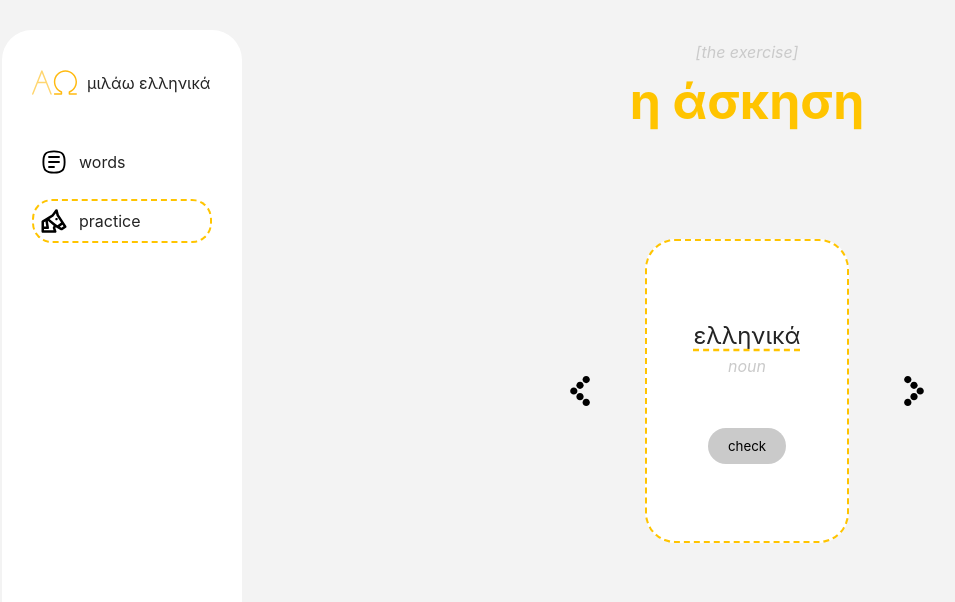
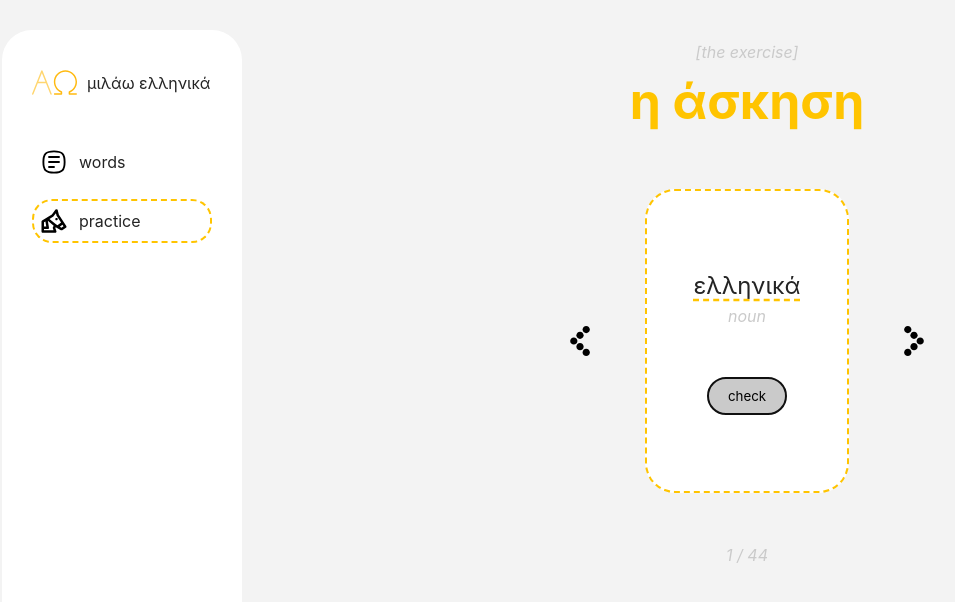
Before and after one commit to HellgaProkopovich/react-app-language-learning, a React (Vite) app: page /practice in a window 1280 px wide. Shown: the top 602 px of the page, without its empty margins (28-983 px from the left). Built offline with nearby package versions, Linux system fonts and the light colour scheme.

Commit message:
added count learn words and focus on check btn

```diff
--- a/src/components/PagePractice/PagePractice.jsx
+++ b/src/components/PagePractice/PagePractice.jsx
@@ -9,17 +9,21 @@ const PagePractice = () => {
    // for rendering words from array
    const [currentIndex, setCurrentIndex] = useState(0);
 
+   // for counting number of learnt words
+   const [countLearntWords, setCountLearntWords] = useState(1);
+
    // for button 'check'
    const [clicked, setClicked] = useState(false); // хук: состояние, метод = начальное значение(показываем кнопку check)
    const handleClicked = () => {
-      setClicked(true) // показываем перевод при клике на check
+      setClicked(true); // показываем перевод при клике на check
+      setCountLearntWords(countLearntWords + 1);
    }
 
    // for btn prev
    const handlePrev = () => {
       setClicked(false);
       setCurrentIndex((index) => index - 1 < 0 // если индекс меньше нуля
-         ? wordsList.length - 1 // показываем самое последнее влово
+         ? wordsList.length - 1 // показываем самое последнее слово
          : index - 1); // а если нет, показываем предыдущее
    }
 
@@ -42,13 +46,13 @@ const PagePractice = () => {
                <p className="textGrey">{wordsList[currentIndex].wordclass}</p>
                {//условный рендеринг для отображения кнопки и перевода после клика по кнопке
                   !clicked
-                  ? (<button className={styles.btnCheck} onClick={handleClicked}>check</button>)
+                  ? (<button className={styles.btnCheck} onClick={handleClicked} autoFocus>check</button>)
                   : (<p className={styles.wordTranslated}>{wordsList[currentIndex].wordenglish}</p>)
                }
             </div>
             <img src={btnNext} className={styles.btnNext} alt="btnNext" onClick={handleNext} />
          </div>
-
+         <p className="textGrey">{countLearntWords} / {wordsList.length}</p>
       </div>
    )
 };
--- a/src/components/PagePractice/pagePractice.module.css
+++ b/src/components/PagePractice/pagePractice.module.css
@@ -29,7 +29,7 @@
     width: 200px;
     height: 300px;
     border-radius: 30px;
-    margin: 100px 50px;
+    margin: 50px 50px;
 
     background-color: var(--colorWhite);
     border: 2px dashed var(--colorYellowVivid);
```
Also changed, not shown: task.txt.
